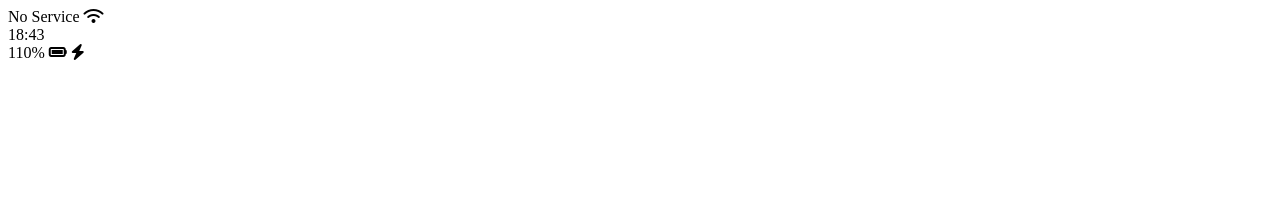
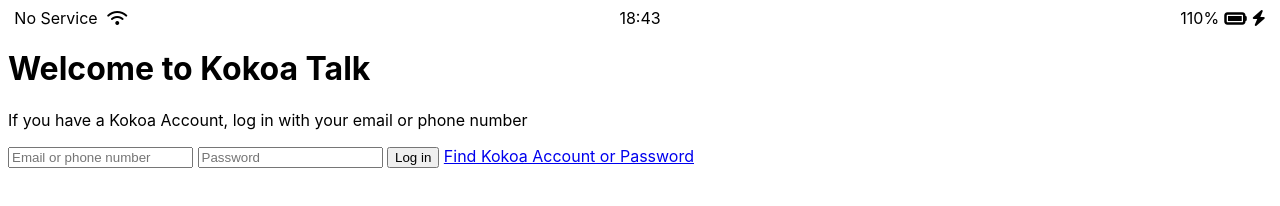
Before and after one commit to SeungjunMoon/kokoa-clone-2020, a plain HTML site: page index.html in a window 1280 px wide. Drawn offline with Linux system fonts and the light colour scheme.

Commit message:
4~5 Sign up screen HTML, Status bar CSS

```diff
--- /dev/null
+++ b/CSS/styles.css
@@ -0,0 +1,32 @@
+@import url("https://fonts.googleapis.com/css2?family=Open+Sans:wght@400;600&display=swap");
+body {
+  font-family: -apple-system, BlinkMacSystemFont, "Segoe UI", Roboto, Oxygen,
+    Ubuntu, Cantarell, "Open Sans", "Helvetica Neue", sans-serif;
+}
+
+.status-bar {
+  display: flex;
+  justify-content: center;
+}
+.status-bar__column {
+  width: 33%;
+}
+
+.status-bar__column:first-child span {
+  margin-right: 5px;
+}
+
+.status-bar__column:nth-child(2) {
+  display: flex;
+  justify-content: center;
+}
+
+.status-bar__column:last-child {
+  display: flex;
+  justify-content: flex-end;
+  align-items: center;
+}
+
+.status-bar__column .fa-battery-full {
+  margin: 0px 5px;
+}
--- a/index.html
+++ b/index.html
@@ -1,12 +1,13 @@
 <!DOCTYPE html>
 <html lang="en">
   <head>
+    <link rel="stylesheet" href="css/styles.css" />
     <meta charset="UTF-8" />
     <meta name="viewport" content="width=device-width, initial-scale=1.0" />
     <title>Welcome to Kokoa Talk</title>
   </head>
   <body>
-    <div id="status-bar">
+    <div class="status-bar">
       <div class="status-bar__column">
         <span>No Service</span>
         <i class="fas fa-wifi"></i>
@@ -16,10 +17,25 @@
       </div>
       <div class="status-bar__column">
         <span>110%</span>
-        <i class="fas fa-battery-full"></i>
+        <i class="fas fa-battery-full fa-lg"></i>
         <i class="fas fa-bolt"></i>
       </div>
     </div>
+
+    <header class="Welcome-header">
+      <h1 class="welcome-header__title">Welcome to Kokoa Talk</h1>
+      <p class="welcome-header__text">
+        If you have a Kokoa Account, log in with your email or phone number
+      </p>
+    </header>
+
+    <form id="login-form">
+      <input type="text" placeholder="Email or phone number" />
+      <input type="password" placeholder="Password" />
+      <input type="submit" value="Log in" />
+      <a href="#">Find Kokoa Account or Password</a>
+    </form>
+
     <script
       src="https://kit.fontawesome.com/f02cba5d76.js"
       crossorigin="anonymous"
```
